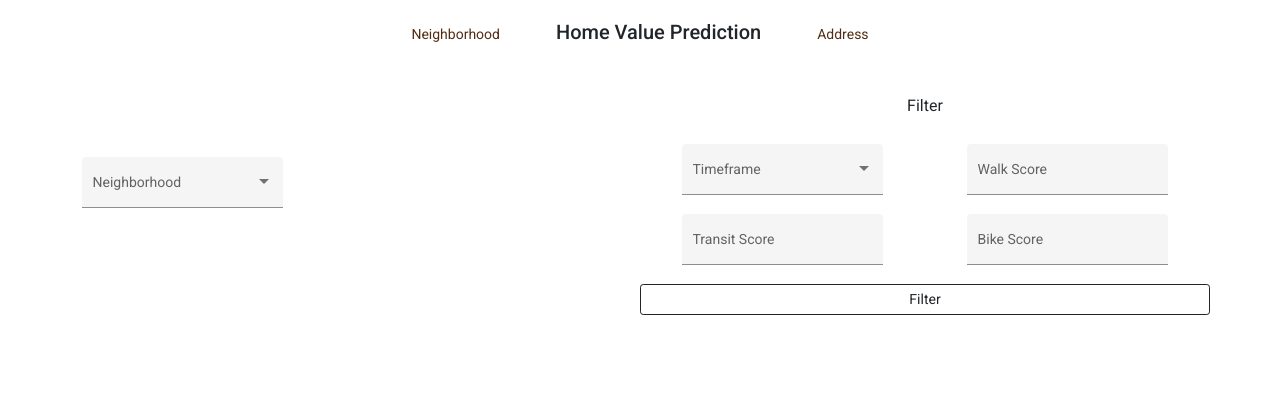
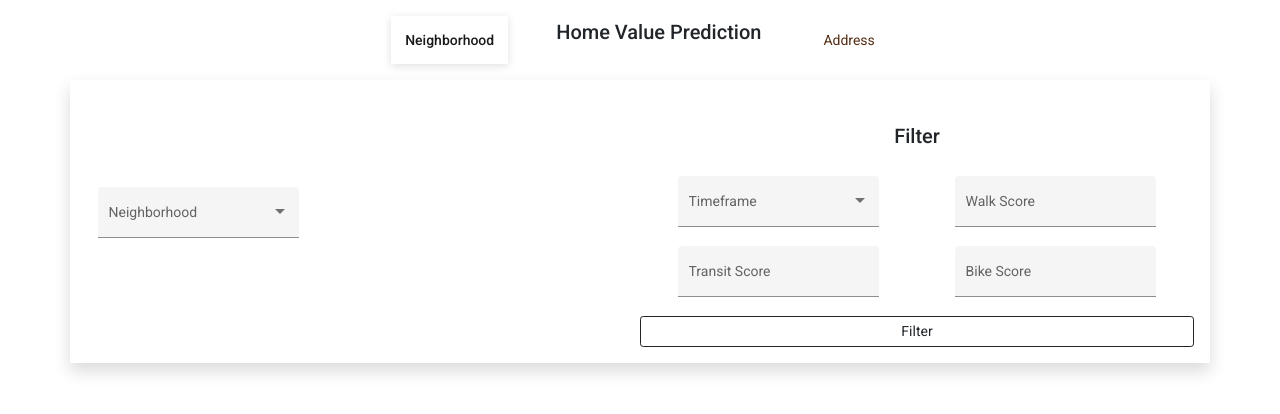
Before and after one commit to sid-ak/JPHomeValue, an Angular app in the folder source/jphomevalue-UI/: page /neighborhood-dashboard in a window 1280 px wide. Shown: the top 414 px of the page. Built offline with nearby package versions, Linux system fonts and the light colour scheme.

Commit message:
CD-33: Some UI changes.

```diff
--- a/source/jphomevalue-UI/src/app/address-dashboard/address-filter/address-filter.component.html
+++ b/source/jphomevalue-UI/src/app/address-dashboard/address-filter/address-filter.component.html
@@ -1,7 +1,7 @@
 <div class="container">
     <!-- Neighborhood Filter -->
     <div id="filter-row">
-        <form [formGroup]="addressFilter" class="row">
+        <form [formGroup]="addressFilter" class="row shadow p-3">
             <div class="w-100"></div>
             <!-- Address Input -->
             <div id="address" class="col-6 my-auto">
@@ -12,7 +12,7 @@
             </div>
             <div class="col-6">
                 <div id="filter" class="row">
-                    <h3 class="my-4">Filter</h3>
+                    <h2 class="my-4">Filter</h2>
                     <!-- Timeframe Dropdown -->
                     <div id="timeframe" class="col">
                         <mat-form-field appearance="fill">
--- a/source/jphomevalue-UI/src/app/app.component.html
+++ b/source/jphomevalue-UI/src/app/app.component.html
@@ -1,9 +1,17 @@
 <div class="container-fluid">
     <nav class="navbar my-2 navbar-expand-lg navbar-light">
         <div class="navbar-nav mx-auto">
-            <a class="nav-item nav-link mx-auto" routerLink="neighborhood-dashboard">Neighborhood</a>
+            <a [routerLinkActive]="['active']"
+                class="nav-item nav-link mx-auto"
+                routerLink="neighborhood-dashboard">
+                Neighborhood
+            </a>
             <h2 class="mx-5 my-0">Home Value Prediction</h2>
-            <a class="nav-item nav-link mx-auto" routerLink="address-dashboard">Address</a>
+            <a [routerLinkActive]="['active']"
+                class="nav-item nav-link mx-auto"
+                routerLink="address-dashboard">
+                Address
+            </a>
         </div>
     </nav>
     <div class="tab-content"><router-outlet></router-outlet></div>
--- a/source/jphomevalue-UI/src/app/neighborhood-dashboard/neighborhood-filter/neighborhood-filter.component.html
+++ b/source/jphomevalue-UI/src/app/neighborhood-dashboard/neighborhood-filter/neighborhood-filter.component.html
@@ -1,7 +1,7 @@
 <div class="container">
     <!-- Neighborhood Filter -->
     <div id="filter-row">
-        <form [formGroup]="neighborhoodFilter" class="row">
+        <form [formGroup]="neighborhoodFilter" class="row shadow p-3">
             <div class="w-100"></div>
             <!-- Neighborhood Dropdown -->
             <!-- TODO: Replace with map.component. -->
@@ -18,7 +18,7 @@
             </div>
             <div class="col-6">
                 <div id="filter" class="row">
-                    <h3 class="my-4">Filter</h3>
+                    <h2 class="my-4">Filter</h2>
                     <!-- Timeframe Dropdown -->
                     <div id="timeframe" class="col">
                         <mat-form-field appearance="fill">
--- a/source/jphomevalue-UI/src/styles.scss
+++ b/source/jphomevalue-UI/src/styles.scss
@@ -2,7 +2,17 @@ html, body { height: 100%; }
 body { margin: 0; font-family: Roboto, "Helvetica Neue", sans-serif; }
 
 .navbar-light .navbar-nav .nav-link {
+    padding: 1em;
     color: rgb(83, 44, 19);
+}
+
+.nav-item.nav-link:hover {
+    box-shadow: rgba(0, 0, 0, 0.24) 0px 3px 8px;
+}
+
+.active {
+    font-weight: 500;
+    box-shadow: rgba(99, 99, 99, 0.2) 0px 2px 8px 0px;
 }
 
 #filter-row {
@@ -10,3 +20,7 @@ body { margin: 0; font-family: Roboto, "Helvetica Neue", sans-serif; }
         text-align: center;
     }
 }
+
+.shadow {
+    box-shadow: rgba(0, 0, 0, 0.24) 0px 3px 8px;
+}
```
